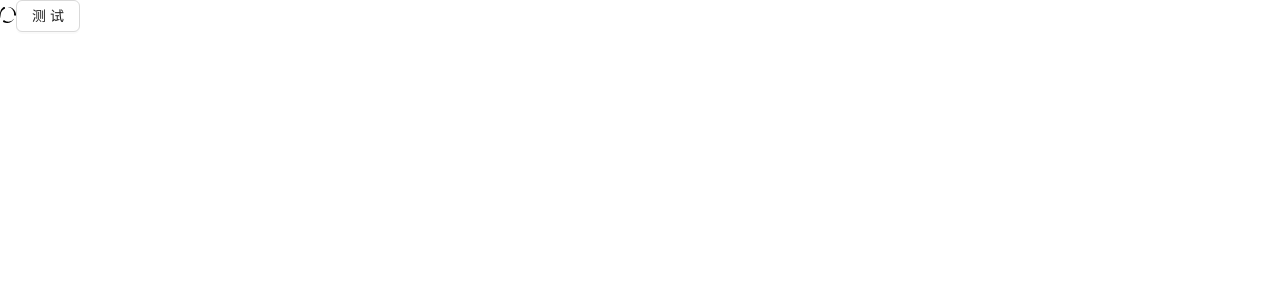
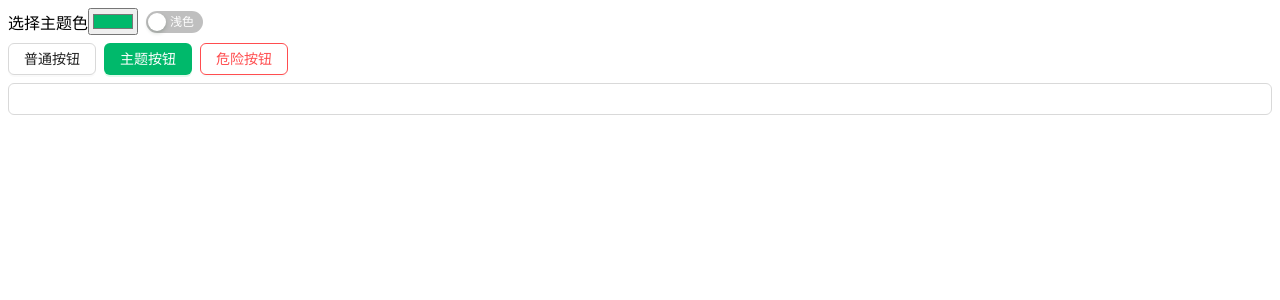
Before and after one commit to liyunkun11/project-template, a Vue app: page /#/dashboard/index in a window 1280 px wide. Shown: the top 300 px of the page. Built offline with nearby package versions, Linux system fonts and the light colour scheme.

Commit message:
feat: 新增主题模式和主题色配置

```diff
--- a/src/App.vue
+++ b/src/App.vue
@@ -1,7 +1,26 @@
 <template>
-  <router-view />
+  <a-config-provider :locale="zhCN" :theme="themeStore.themeConfig">
+    <router-view />
+  </a-config-provider>
 </template>
+
+<script setup lang="ts">
+import zhCN from "ant-design-vue/es/locale/zh_CN";
+import dayjs from "dayjs";
+import "dayjs/locale/zh-cn";
+import { useThemeStore } from "@/store/theme";
+
+const themeStore = useThemeStore();
+dayjs.locale("zh-cn");
+</script>
+
 <style lang="less">
+html,
+body {
+  width: 100%;
+  height: 100%;
+}
+
 #app {
   width: 100%;
   height: 100%;
--- /dev/null
+++ b/src/store/theme.ts
@@ -0,0 +1,38 @@
+import { defineStore } from "pinia";
+import { theme } from "ant-design-vue";
+import type { ThemeConfig } from "ant-design-vue/es/config-provider/context";
+
+interface ThemeStore {
+  // 主题色
+  colorPrimary: string;
+  // 暗黑模式
+  isDark: boolean;
+}
+
+export const useThemeStore = defineStore({
+  id: "theme",
+  state: (): ThemeStore => {
+    return {
+      colorPrimary: "#00b96b",
+      isDark: false,
+    };
+  },
+  getters: {
+    themeConfig: (state) => {
+      const config: ThemeConfig = {
+        token: {
+          colorPrimary: state.colorPrimary,
+        },
+        algorithm: state.isDark ? theme.darkAlgorithm : theme.defaultAlgorithm,
+      };
+      return config;
+    },
+  },
+  persist: [
+    {
+      key: "project_template_theme",
+      paths: ["colorPrimary", "isDark"],
+      storage: localStorage,
+    },
+  ],
+});
--- a/src/styles/variable.less
+++ b/src/styles/variable.less
@@ -1,5 +1,8 @@
+// 主题色
+@colorPrimary: var(--colorPrimary);
+
 // 内间距
-@g-padding: 8px;
+@globalPadding: 8px;
 
 // 外间距
-@g-margin: 8px;
+@globalMargin: 8px;
--- a/src/views/dashboard/index.vue
+++ b/src/views/dashboard/index.vue
@@ -1,10 +1,60 @@
 <template>
   <div class="dashboard">
-    <g-svg-icon name="simple-loading"></g-svg-icon>
-    <a-button>测试</a-button>
+    <div class="section">
+      <div class="section-item">
+        <span class="color-primary">选择主题色</span>
+        <input :value="themeStore.colorPrimary" type="color" @change="handleChangeThemeColor" />
+      </div>
+      <a-switch :checked="themeMode" @change="toggleThemeMode">
+        <template #checkedChildren>深色</template>
+        <template #unCheckedChildren>浅色</template>
+      </a-switch>
+    </div>
+    <div class="section">
+      <a-button class="section-item">普通按钮</a-button>
+      <a-button class="section-item" type="primary">主题按钮</a-button>
+      <a-button danger>危险按钮</a-button>
+    </div>
+    <div class="section">
+      <a-input></a-input>
+    </div>
   </div>
 </template>
 
-<script setup lang="ts"></script>
+<script setup lang="ts">
+import { computed } from "vue";
+import { useThemeStore } from "@/store/theme";
+const themeStore = useThemeStore();
+// 主题模式
+const themeMode = computed(() => themeStore.isDark);
+// 切换主题模式
+const toggleThemeMode = (): void => {
+  themeStore.isDark = !themeStore.isDark;
+};
+// 主题色改变回调
+const handleChangeThemeColor = (e: Event): void => {
+  const color = (e.target as HTMLInputElement).value;
+  themeStore.colorPrimary = color;
+  document.documentElement.style.setProperty("--colorPrimary", color);
+};
+</script>
 
-<style lang="less" scoped></style>
+<style lang="less" scoped>
+.dashboard {
+  width: 100%;
+  height: 100%;
+  padding: @globalPadding;
+  box-sizing: border-box;
+  .section {
+    display: flex;
+    align-items: center;
+    margin-bottom: @globalMargin;
+    .section-item {
+      margin-right: @globalMargin;
+      .color-primary {
+        color: @colorPrimary;
+      }
+    }
+  }
+}
+</style>
```
